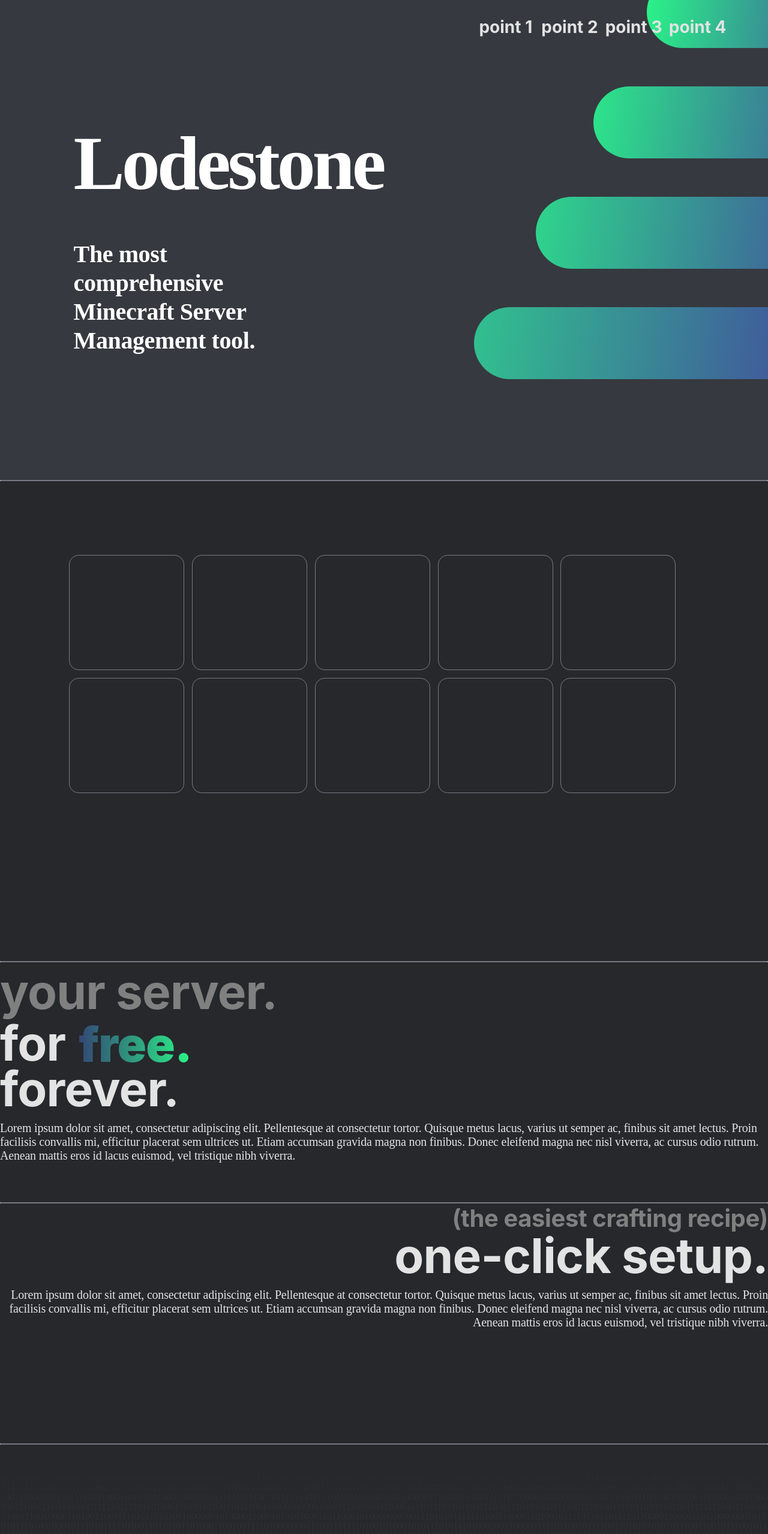
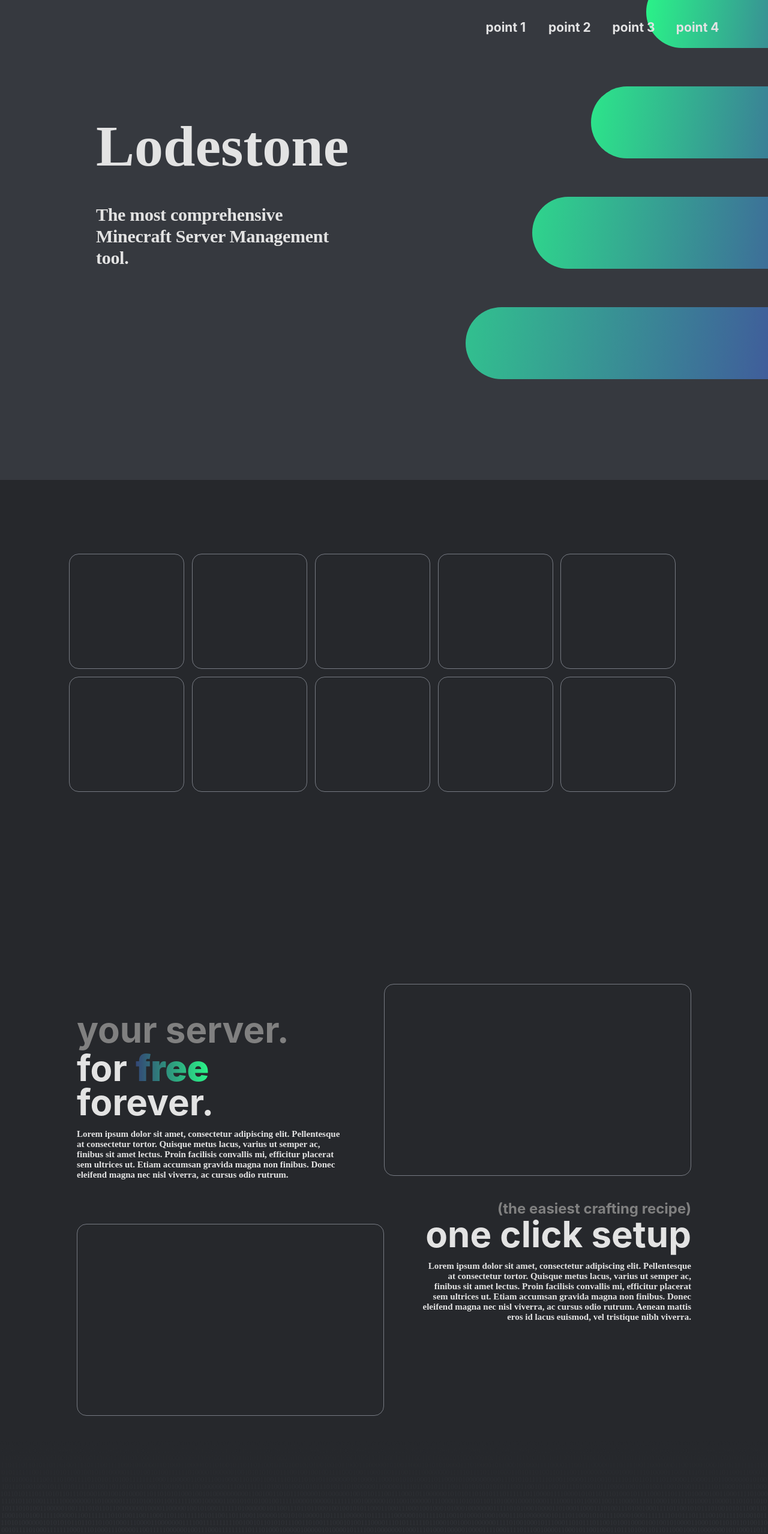
Before and after one commit to Lodestone-Team/frontend, a React (Create React App) app: page / in a window 1280 px wide. Shown: the top 2557 px of the page at 60% size. Built offline with nearby package versions, Linux system fonts and the light colour scheme; a web font is replaced by a local one.

Commit message:
added some dynamic text resizing. major refactor on everything (halfway done) as inline styles are bad  practice.

```diff
--- /dev/null
+++ b/src/AboutSection.css
@@ -0,0 +1,74 @@
+section#about {
+    background: #26282C;
+    min-height: 100vh;
+    position: relative;
+    width: 100%;
+}
+
+body.aboutBody {
+    font-weight: 700;
+    color: #e3e3e3;
+    position: absolute;
+    width: 35vw;
+    height: 40vh;
+}
+
+.aboutBody p{
+    margin-top: 2vh;
+    font-size: 1.25rem;
+    font-family: 'Satoshi';
+}
+
+body#free {
+    left: 10vw;
+    top: 10vh;
+    text-align: left;
+}
+
+body#setup {
+    right: 10vw;
+    bottom: 10vh;
+    text-align: right;
+}
+
+body h1 {
+    font-size: 500%;
+    line-height: 95%;
+}
+
+#free h2 {
+    font-size: 500%;
+    color: grey;
+}
+
+#setup h2 {
+    font-size: 200%;
+    color: grey;
+}
+
+#free h3 {
+    display: inline;
+    background-clip: unset; /* here to avoid warnings */
+    -webkit-background-clip: text;
+	-webkit-text-fill-color: transparent;
+    background-image: var(--std-gradient);
+    font-weight: 900;
+}
+
+div#free {
+    position: absolute;
+    width: 40vw;
+    height: 40vh;
+
+    top: 5vh;
+    right: 10vw;
+}
+
+div#setup {
+    position: absolute;
+    width: 40vw;
+    height: 40vh;
+
+    top: 55vh;
+    left: 10vw;
+}
--- /dev/null
+++ b/src/AboutSection.tsx
@@ -0,0 +1,59 @@
+import React from "react";
+import './AboutSection.css'
+import GhostBlock from "./GhostBlock";
+
+const AboutSection = (props: any) => {
+
+    return (
+        <section id="about">
+            <body className="aboutBody" id="free">
+                <h2>your server.</h2>
+                <h1>
+                    <div>
+                        for <h3>free</h3>
+                    </div>
+                    forever.
+                </h1>
+                <p>
+                Lorem ipsum dolor sit amet, consectetur adipiscing elit.
+                Pellentesque at consectetur tortor. Quisque metus lacus,
+                varius ut semper ac, finibus sit amet lectus. Proin facilisis
+                convallis mi, efficitur placerat sem ultrices ut. Etiam accumsan
+                gravida magna non finibus. Donec eleifend magna nec nisl viverra,
+                ac cursus odio rutrum.
+                </p>
+            </body>
+
+
+            <div id="free">
+                <GhostBlock height='40vh' rightMarg='10vw' leftMarg='40vw'></GhostBlock>
+            </div>
+
+            <body className="aboutBody" id="setup">
+                <h2>
+                    (the easiest crafting recipe)
+                </h2>
+                <h1>
+                    one click setup
+                </h1>
+                <p>
+                Lorem ipsum dolor sit amet, consectetur adipiscing elit.
+                Pellentesque at consectetur tortor. Quisque metus lacus,
+                varius ut semper ac, finibus sit amet lectus. Proin facilisis
+                convallis mi, efficitur placerat sem ultrices ut. Etiam accumsan
+                gravida magna non finibus. Donec eleifend magna nec nisl viverra,
+                ac cursus odio rutrum. Aenean mattis eros id lacus euismod, vel
+                tristique nibh viverra.
+                </p>
+            </body>
+
+
+            <div id="setup">
+                <GhostBlock></GhostBlock>
+            </div>
+
+        </section>
+    );
+}
+
+export default AboutSection;
--- a/src/App.tsx
+++ b/src/App.tsx
@@ -3,11 +3,10 @@ import "./App.css";
 
 
 import SectionContainer from "./SectionContainer";
+import FrontPage from "./FrontPage";
 import ControlPanel from "./ControlPanel";
-import BarSection from "./BarSection";
+import AboutSection from "./AboutSection";
 import GhostBlock from "./GhostBlock";
-import NavHeader from "./NavHeader";
-import Bar from "./Bar";
 
 const App: React.FunctionComponent = () => {
 
@@ -18,75 +17,13 @@ const App: React.FunctionComponent = () => {
 
   return (
     <div className="App">
-      <SectionContainer minHeight='100vh' color={darkBackgroundAccent}>
+      <FrontPage></FrontPage>
 
-        <BarSection>
-          <Bar barNum='1'/>
-          <Bar barNum='2'/>
-          <Bar barNum='3'/>
-          <Bar barNum='4'/>
-        </BarSection>
+      <SectionContainer minHeight='100vh' color={darkBackground}>
+        <ControlPanel> </ControlPanel>
+      </SectionContainer>
 
-        <NavHeader/>
-
-        {/* iconic piece of legacy code */}
-        <div className="App-fp-container">
-          <div className="App-title">Lodestone</div>
-          <div className="App-header2">
-            The most comprehensive Minecraft Server Management tool.
-          </div>
-        </div>
-
-      </SectionContainer>
-      {/* */}
-      <GhostBlock></GhostBlock>
-      {/* */}
-      <SectionContainer minHeight='100vh' color={darkBackground}>
-        <ControlPanel>
-
-          {/* test code */}
-          <GhostBlock></GhostBlock>
-          <GhostBlock></GhostBlock>
-          <GhostBlock></GhostBlock>
-          <GhostBlock></GhostBlock>
-          <GhostBlock></GhostBlock>
-          {/* */}
-
-        </ControlPanel>
-      </SectionContainer>
-      {/* */}
-      <GhostBlock></GhostBlock>
-      {/* */}
-      <SectionContainer minHeight='50vh' color={darkBackground}>
-      <div id="App-about-container">
-            <div className="Header-Grey">your server.</div>
-            <div className="Header-White" id="About-grad-free-container">
-              for
-              <div className="Header-Gradient" id="About-grad-free">
-                free.
-              </div>
-            </div>
-            <div className="Header-White">forever.</div>
-            <div className="Text-Paragraph" id="About-para">{loremIpsum}</div>
-          </div>
-      </SectionContainer>
-      {/* */}
-      <GhostBlock></GhostBlock>
-      {/* */}
-      <SectionContainer minHeight='50vh' color={darkBackground}>
-      <div id="App-ss-container">
-            <div className="Header-Grey" id="SS-header-grey">
-              (the easiest crafting recipe)
-            </div>
-            <div className="Header-White" id="SS-header-white">
-              one-click setup.
-            </div>
-            <div className="Text-Paragraph" id="SS-text-para">{loremIpsum}</div>
-          </div>
-      </SectionContainer>
-      {/* */}
-      <GhostBlock></GhostBlock>
-      {/* */}
+      <AboutSection></AboutSection>
 
       <div className="App-security">
         <div className="App-security-binary">
--- a/src/ControlPanel.tsx
+++ b/src/ControlPanel.tsx
@@ -1,8 +1,6 @@
 import React from "react";
+import GhostBlock from "./GhostBlock";
 
-// remove
-
-//
 const ControlPanel = (props: any) => {
 
     let styles: React.CSSProperties = {
@@ -21,12 +19,16 @@ const ControlPanel = (props: any) => {
     // possible different block classes. or we find a way for these children to have grid props?
     return (
         <div style={styles}>
-            {props.children}
-
-            {/* test code */}
-            {props.children}
-            {/* test code */}
-
+            <GhostBlock></GhostBlock>
+            <GhostBlock></GhostBlock>
+            <GhostBlock></GhostBlock>
+            <GhostBlock></GhostBlock>
+            <GhostBlock></GhostBlock>
+            <GhostBlock></GhostBlock>
+            <GhostBlock></GhostBlock>
+            <GhostBlock></GhostBlock>
+            <GhostBlock></GhostBlock>
+            <GhostBlock></GhostBlock>
         </div>
     );
 }
--- /dev/null
+++ b/src/FrontPage.css
@@ -0,0 +1,31 @@
+section#title {
+    background: #36393f;
+    min-height: 100vh;
+    position: relative;
+    width: 100%;
+}
+
+header#title{
+    text-align: left;
+    color: #e3e3e3;
+    position: absolute;
+    width: min-content;
+    font-size: 1.5rem;
+    padding: 20vh;
+}
+
+h1#title {
+    font-family: 'Chillax';
+    font-size: 8rem;
+    font-weight: 600;
+    line-height: 14rem;
+    margin-bottom: 1rem;
+}
+
+h2#title {
+    font-family: 'Satoshi';
+    font-size: 2.5rem;
+    font-weight: 700;
+    letter-spacing: -0.01em;
+    line-height: 120%;
+}
--- /dev/null
+++ b/src/FrontPage.tsx
@@ -0,0 +1,28 @@
+import React from "react";
+import BarSection from "./BarSection";
+import NavHeader from "./NavHeader";
+import Bar from "./Bar";
+import './FrontPage.css'
+
+const FrontPage = (props: any) => {
+
+    return (
+        <section id="title">
+            <BarSection>
+                <Bar barNum='1'/>
+                <Bar barNum='2'/>
+                <Bar barNum='3'/>
+                <Bar barNum='4'/>
+            </BarSection>
+
+            <NavHeader/>
+            <header id="title">
+                <h1 id="title">Lodestone</h1>
+                <h2 id="title">The most comprehensive Minecraft Server Management tool.</h2>
+            </header>
+
+        </section>
+    );
+}
+
+export default FrontPage;
--- a/src/GhostBlock.tsx
+++ b/src/GhostBlock.tsx
@@ -3,18 +3,12 @@ import React from "react";
 // placeholder block for images, text, components. also a nice border component.
 const GhostBlock = (props: any) => {
 
-    const rightMarg = props.rightMarg;
-    const leftMarg = props.leftMarg;
-    const height = props.height;
-
     let styles: React.CSSProperties = {
         borderRadius: '2vmin',
         boxSizing: 'border-box',
         border: '0.2vmin solid #767A82',
-
-        marginRight: rightMarg,
-        marginLeft: leftMarg,
-        height: height,
+        width: '100%',
+        height: '100%',
     };
 
     return (
--- a/src/SectionContainer.tsx
+++ b/src/SectionContainer.tsx
@@ -3,6 +3,8 @@ import React from "react";
 const SectionContainer = (props: any) => {
     // props to be used to change css properties defined as consts
     const minHeight = props.minHeight;
+    const maxWidth = props.maxWidth;
+    const lrMarg = props.margins;
     const backgroundColor = props.color;
 
     // making 'stylesheets'
@@ -10,6 +12,9 @@ const SectionContainer = (props: any) => {
     // a few  props would cover most of the basic use cases of this instance though
     let styles: React.CSSProperties = {
         minHeight: minHeight,
+        maxWidth: maxWidth,
+        marginLeft: lrMarg,
+        marginRight: lrMarg,
         background: backgroundColor,
         width: '100%',
         position: 'relative'
--- a/src/index.css
+++ b/src/index.css
@@ -1,3 +1,45 @@
+@media screen and (max-width: 1536px){
+  html {
+    font-size: 16px;
+  }
+}
+@media screen and (max-width: 1408px){
+  html {
+    font-size: 14px;
+  }
+}
+@media screen and (max-width: 1280px){
+  html {
+    font-size: 12px;
+  }
+}
+@media screen and (max-width: 1152px){
+  html {
+    font-size: 10px;
+  }
+}
+@media screen and (max-width: 1024px){
+  html {
+    font-size: 8px;
+  }
+}
+@media screen and (max-width: 896px){
+  html {
+    font-size: 6px;
+  }
+}
+@media screen and (max-width: 768px){
+  html {
+    font-size: 4px;
+  }
+}
+@media screen and (max-width: 640px){
+  html {
+    font-size: 2px;
+  }
+}
+
+
 body {
   margin: 0;
   font-family: -apple-system, BlinkMacSystemFont, 'Satoshi', 'Segoe UI', 'Roboto', 'Oxygen',
@@ -15,3 +57,13 @@ code {
 html, body {
   height: 100%;
 }
+
+* {
+  margin: 0;
+  padding: 0;
+  border: 0;
+  outline: 0;
+  font-size: 100%;
+  vertical-align: baseline;
+  background: transparent;
+}
```
